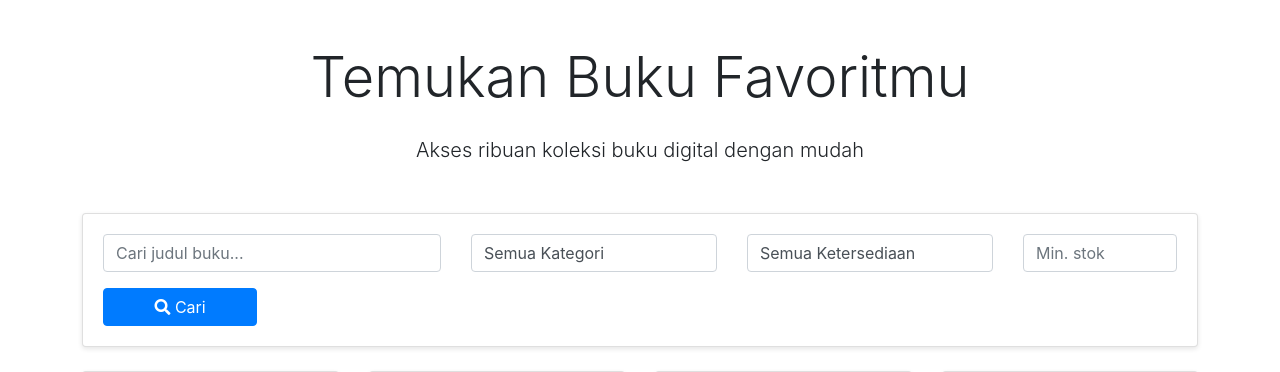
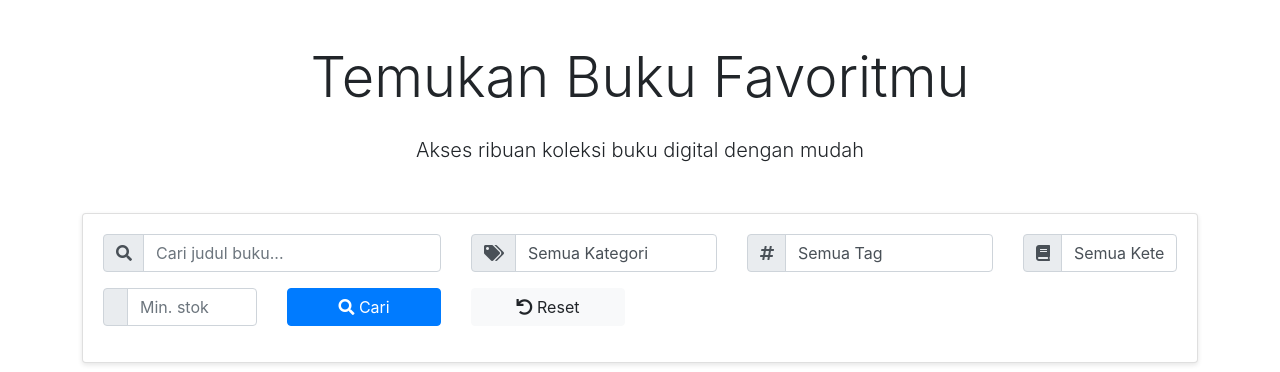
Before and after one commit to Shaynieeee/RumahBaca, a PHP site: page /Perpustakaan/public/landing.php in a window 1280 px wide. Shown: the part 791-1163 px from the top of the page. Run offline with PHP 8.4, Linux system fonts and the light colour scheme; data comes from the database, SQL or seed files in the repository; tables that the repository leaves empty or names only in its code hold one stand-in row (values such as "Sample post").

Commit message:
create tag search (#11)

```diff
--- a/components/catalog/catalog.php
+++ b/components/catalog/catalog.php
@@ -13,15 +13,20 @@ if (isset($catalog_mode) && $catalog_mode == "Terbaru") {
         <div class="card">
             <div class="card-body">
                 <form method="GET" action="">
-                    <div class="row">
+                    <div class="row search-controls">
                         <div class="col-md-4">
                             <div class="form-group">
+                                <div class="input-group">
+                                    <div class="input-group-prepend"><span class="input-group-text"><i class="fa fa-search"></i></span></div>
                                     <input type="text" name="txtJudul" class="form-control" placeholder="Cari judul buku..."
                                         value="<?php echo isset($_GET['txtJudul']) ? htmlspecialchars($_GET['txtJudul']) : ''; ?>">
                                 </div>
                             </div>
+                        </div>
                         <div class="col-md-3">
                             <div class="form-group">
+                                <div class="input-group">
+                                    <div class="input-group-prepend"><span class="input-group-text"><i class="fa fa-tags"></i></span></div>
                                     <select name="txtKategori" class="form-control">
                                         <option value="">Semua Kategori</option>
                                         <?php
@@ -36,31 +41,62 @@ if (isset($catalog_mode) && $catalog_mode == "Terbaru") {
                                     </select>
                                 </div>
                             </div>
+                        </div>
+                        <!-- ADDED: Tag dropdown -->
                         <div class="col-md-3">
                             <div class="form-group">
-                                <select name="txtKetersediaan" class="form-control">
-                                    <option value="">Semua Ketersediaan</option>
-                                    <option value="online" <?php echo (isset($_GET['txtKetersediaan']) && $_GET['txtKetersediaan'] == 'online') ? 'selected' : ''; ?>>Buku Online
-                                    </option>
-                                    <option value="offline" <?php echo (isset($_GET['txtKetersediaan']) && $_GET['txtKetersediaan'] == 'offline') ? 'selected' : ''; ?>>Buku Offline
-                                    </option>
-                                    <option value="both" <?php echo (isset($_GET['txtKetersediaan']) && $_GET['txtKetersediaan'] == 'both') ? 'selected' : ''; ?>>Online & Offline
-                                    </option>
+                                <div class="input-group">
+                                    <div class="input-group-prepend"><span class="input-group-text"><i class="fa fa-hashtag"></i></span></div>
+                                    <select name="txtTag" class="form-control">
+                                        <option value="">Semua Tag</option>
+                                        <?php
+                                        $sql_tags = "SELECT nama_tag FROM t_tag ORDER BY nama_tag";
+                                        if ($result_tags = mysqli_query($db, $sql_tags)) {
+                                            while ($row_tag = mysqli_fetch_assoc($result_tags)) {
+                                                $selected = (isset($_GET['txtTag']) && $_GET['txtTag'] == $row_tag['nama_tag']) ? 'selected' : '';
+                                                echo "<option value='" . htmlspecialchars($row_tag['nama_tag']) . "' $selected>" . htmlspecialchars($row_tag['nama_tag']) . "</option>";
+                                            }
+                                        }
+                                        ?>
                                     </select>
                                 </div>
                             </div>
-
+                        </div>
+                        <div class="col-md-2">
+                            <div class="form-group">
+                                <div class="input-group">
+                                    <div class="input-group-prepend"><span class="input-group-text"><i class="fa fa-book"></i></span></div>
+                                    <select name="txtKetersediaan" class="form-control">
+                                        <option value="">Semua Ketersediaan</option>
+                                        <option value="online" <?php echo (isset($_GET['txtKetersediaan']) && $_GET['txtKetersediaan'] == 'online') ? 'selected' : ''; ?>>Buku Online</option>
+                                        <option value="offline" <?php echo (isset($_GET['txtKetersediaan']) && $_GET['txtKetersediaan'] == 'offline') ? 'selected' : ''; ?>>Buku Offline</option>
+                                        <option value="both" <?php echo (isset($_GET['txtKetersediaan']) && $_GET['txtKetersediaan'] == 'both') ? 'selected' : ''; ?>>Online & Offline</option>
+                                    </select>
+                                </div>
+                            </div>
+                        </div>
+                    </div>
+                    <div class="row search-controls">
                         <!-- ADDED: txtStok input -->
                         <div class="col-md-2">
                             <div class="form-group">
+                                <div class="input-group">
+                                    <div class="input-group-prepend"><span class="input-group-text"><i class="fa fa-sort-numeric-asc"></i></span></div>
                                     <input type="number" name="txtStok" min="0" class="form-control" placeholder="Min. stok"
                                         value="<?php echo isset($_GET['txtStok']) ? (int) $_GET['txtStok'] : ''; ?>">
+                                </div>
                             </div>
                         </div>
                         <div class="col-md-2">
                             <button type="submit" class="btn btn-primary btn-block">
                                 <i class="fa fa-search"></i> Cari
                             </button>
+                        </div>
+                        <div class="col-md-2">
+                            <?php $baseUrl = strtok($_SERVER['REQUEST_URI'], '?'); ?>
+                            <a href="<?php echo $baseUrl; ?>" class="btn btn-light btn-block">
+                                <i class="fa fa-undo"></i> Reset
+                            </a>
                         </div>
                     </div>
                 </form>
@@ -74,12 +110,19 @@ if (isset($catalog_mode) && $catalog_mode == "Terbaru") {
     <?php
     // Query untuk mencari buku
     $where = "WHERE 1=1";
+    $join = ""; // ADDED: optional join when filtering by tag
     if (isset($_GET['txtJudul']) && !empty($_GET['txtJudul'])) {
         $where .= " AND nama_buku LIKE '%" . mysqli_real_escape_string($db, $_GET['txtJudul']) . "%'";
 
     }
     if (isset($_GET['txtKategori']) && !empty($_GET['txtKategori'])) {
         $where .= " AND jenis = '" . mysqli_real_escape_string($db, $_GET['txtKategori']) . "'";
+    }
+    // ADDED: filter by single tag
+    if (isset($_GET['txtTag']) && $_GET['txtTag'] !== '') {
+        $tag = mysqli_real_escape_string($db, $_GET['txtTag']);
+        $join .= " JOIN t_buku_tag bt ON bt.id_t_buku = t_buku.id_t_buku JOIN t_tag tg ON tg.id_t_tag = bt.id_t_tag ";
+        $where .= " AND tg.nama_tag = '" . $tag . "'";
     }
     if (isset($_GET['txtKetersediaan']) && !empty($_GET['txtKetersediaan'])) {
         switch ($_GET['txtKetersediaan']) {
@@ -108,7 +151,8 @@ if (isset($catalog_mode) && $catalog_mode == "Terbaru") {
     $page = isset($_GET['page']) ? (int) $_GET['page'] : 1;
     $start = ($page - 1) * $limit;
 
-    $sql = "SELECT * FROM t_buku $where ORDER BY nama_buku LIMIT $start, $limit";
+    $distinct = $join !== '' ? 'DISTINCT' : '';
+    $sql = "SELECT $distinct t_buku.* FROM t_buku $join $where ORDER BY nama_buku LIMIT $start, $limit";
     $result = mysqli_query($db, $sql);
 
     while ($row = mysqli_fetch_assoc($result)) {
@@ -184,7 +228,9 @@ if (isset($catalog_mode) && $catalog_mode == "Terbaru") {
 <div class="row">
     <div class="col-lg-12">
         <?php
-        $sql_count = "SELECT COUNT(*) as total FROM t_buku $where";
+        $sql_count = $join === ''
+            ? "SELECT COUNT(*) as total FROM t_buku $where"
+            : "SELECT COUNT(DISTINCT t_buku.id_t_buku) as total FROM t_buku $join $where";
         $result_count = mysqli_query($db, $sql_count);
         $row_count = mysqli_fetch_assoc($result_count);
         $total_pages = ceil($row_count['total'] / $limit);
@@ -199,6 +245,8 @@ if (isset($catalog_mode) && $catalog_mode == "Terbaru") {
                     echo "&txtJudul=" . urlencode($_GET['txtJudul']);
                 if (isset($_GET['txtKategori']))
                     echo "&txtKategori=" . urlencode($_GET['txtKategori']);
+                if (isset($_GET['txtTag']))
+                    echo "&txtTag=" . urlencode($_GET['txtTag']);
                 if (isset($_GET['txtKetersediaan']))
                     echo "&txtKetersediaan=" . urlencode($_GET['txtKetersediaan']);
                 if (isset($_GET['txtStok']))
```
Lines whose indentation alone changed are shown as unchanged.
